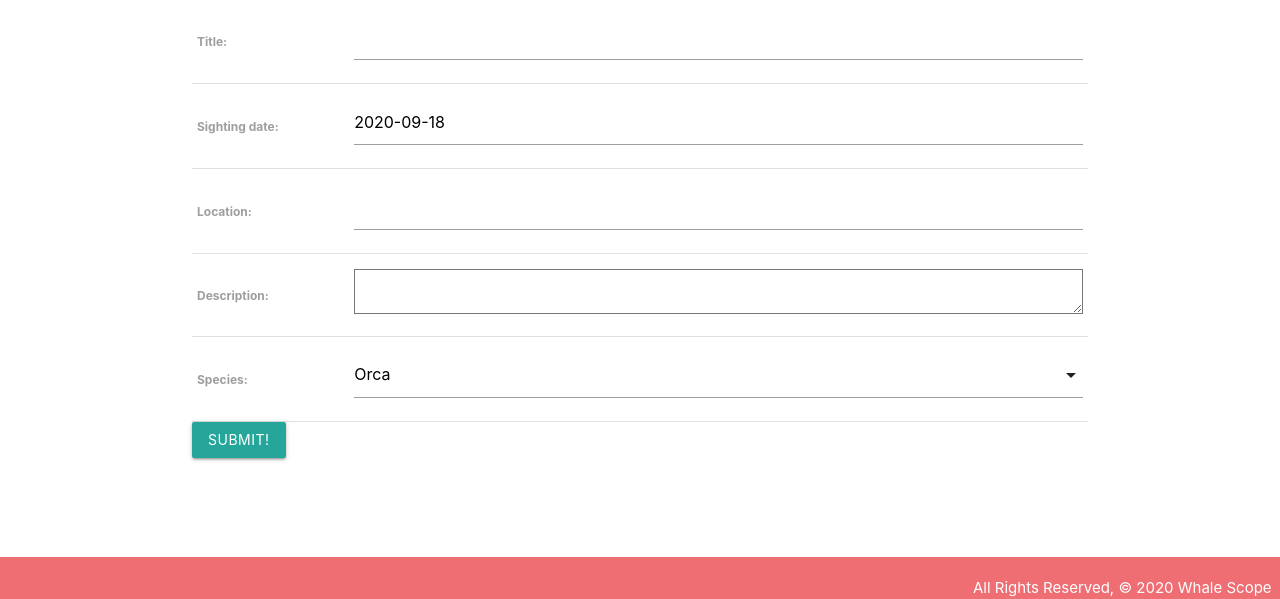
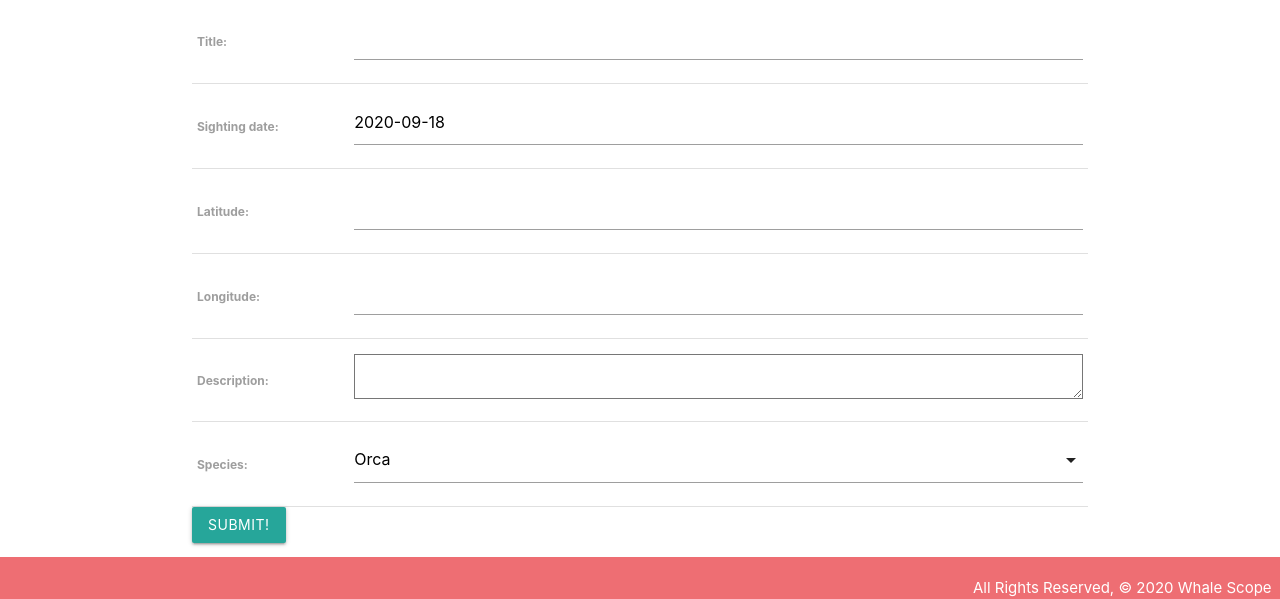
Before and after one commit to patinoale/WhaleScope, a Django app: page /sightings/create/ in a window 1280 px wide. Shown: the part 201-800 px from the top of the page. Run offline with Django 3.2, Linux system fonts and the light colour scheme.

```diff
--- a/main_app/models.py
+++ b/main_app/models.py
@@ -17,7 +17,8 @@ WHALE_SPECIES = (
 class Sighting(models.Model):
     title = models.CharField(max_length=100)
     date = models.DateField('sighting date')
-    location = models.CharField(max_length=100)
+    latitude = models.DecimalField(max_digits=12, decimal_places=9)
+    longitude = models.DecimalField(max_digits=12, decimal_places=9)
     description = models.TextField(max_length=500)
     user = models.ForeignKey(User, on_delete=models.CASCADE)
     species = models.CharField(
--- a/main_app/templates/main_app/sighting_detail.html
+++ b/main_app/templates/main_app/sighting_detail.html
@@ -9,7 +9,8 @@
     <div class="card-content">
         <span class="card-title">{{ object.title }}</span>
         <p>Date: {{ object.date }}</p>
-        <p>Location: {{ object.location }}</p>
+        <p>Latitude: {{ object.latitude }}</p>
+        <p>Longitude: {{ object.longitude }}</p>
         <p>Description: {{ object.description }}</p>
         <p>Species: {{ object.get_species_display }}</p>
             </div>
--- a/main_app/templates/main_app/sighting_list.html
+++ b/main_app/templates/main_app/sighting_list.html
@@ -9,7 +9,8 @@
         <div class="card-content">
           <span class="card-title">{{ object.title }}</span>
           <p>Date: {{ object.date }}</p>
-          <p>Location: {{ object.location }}</p>
+          <p>Latitude: {{ object.latitude }}</p>
+          <p>Longitude: {{ object.longitude }}</p>
           <p>Description: {{ object.description }}</p>
           <p>Species: {{ object.get_species_display }}</p>
         </div>
--- a/main_app/views.py
+++ b/main_app/views.py
@@ -54,7 +54,7 @@ class SightingDetail(DetailView):
 
 class SightingCreate(CreateView):
     model = Sighting
-    fields = ['title', 'date', 'location', 'description', 'species']
+    fields = ['title', 'date', 'latitude', 'longitude', 'description', 'species']
 
     def form_valid(self, form):
         form.instance.user = self.request.user
@@ -62,7 +62,7 @@ class SightingCreate(CreateView):
 
 class SightingUpdate(UpdateView):
     model = Sighting
-    fields = ['date', 'location', 'description', 'species']
+    fields = ['date', 'latitude', 'longitude', 'description', 'species']
 
 class SightingDelete(DeleteView):
     model = Sighting
```
Also changed, not shown: main_app/migrations/0013_auto_20200917_1558.py (added).
